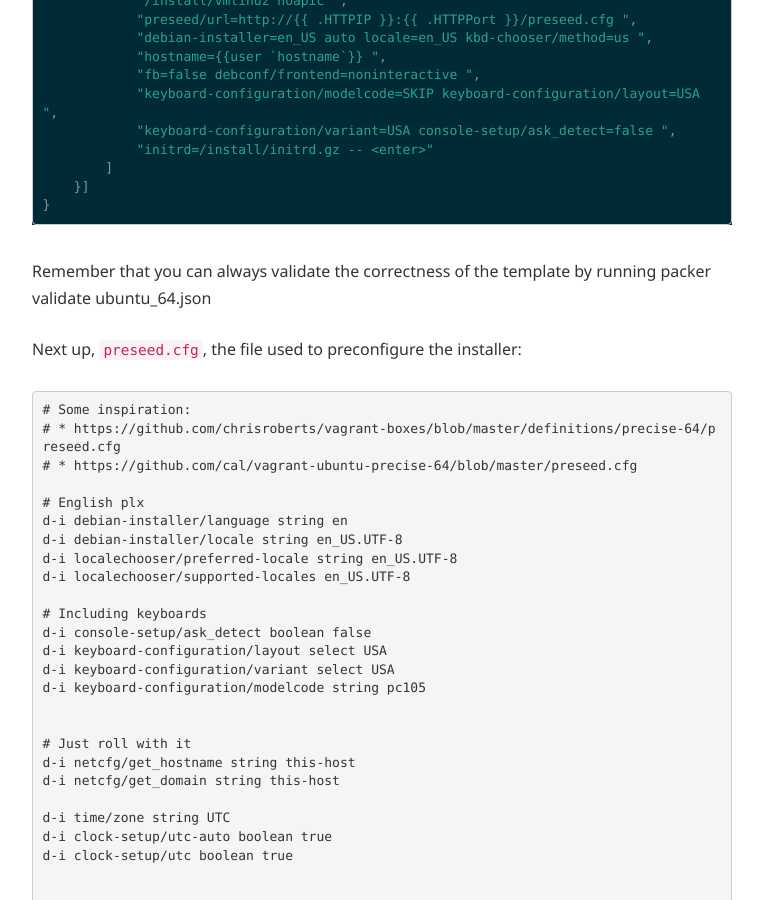
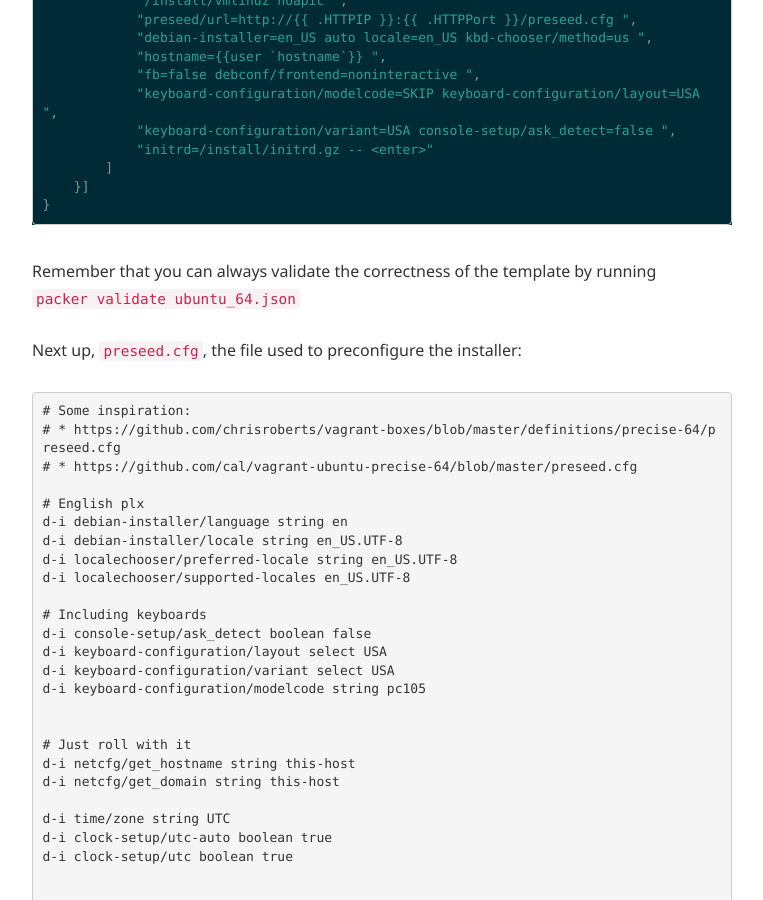
Before and after one commit to ik-fractel/kappataumu.github.com, a Jekyll site: the page built from _posts/2013-09-08-creating-an-Ubuntu-VM-with-packer.md, in a window 1280 px wide and 900 px high, scrolled down 2803 px. Shown: the whole window, without its empty margins (258-1021 px from the left). Built offline with Jekyll 4.4.1, drawn with Linux system fonts in a browser that asks for light colours; Markdown is read by kramdown in place of the engine named in the settings.

Commit message:
Missed backticks

````diff
--- a/_posts/2013-09-08-creating-an-Ubuntu-VM-with-packer.md
+++ b/_posts/2013-09-08-creating-an-Ubuntu-VM-with-packer.md
@@ -78,7 +78,7 @@ Let’s name the template `ubuntu_64.json` and place it in the folder you previo
 }
 ```
 
-Remember that you can always validate the correctness of the template by running packer validate ubuntu_64.json
+Remember that you can always validate the correctness of the template by running `packer validate ubuntu_64.json`
 
 Next up, `preseed.cfg`, the file used to preconfigure the installer:
 
````
